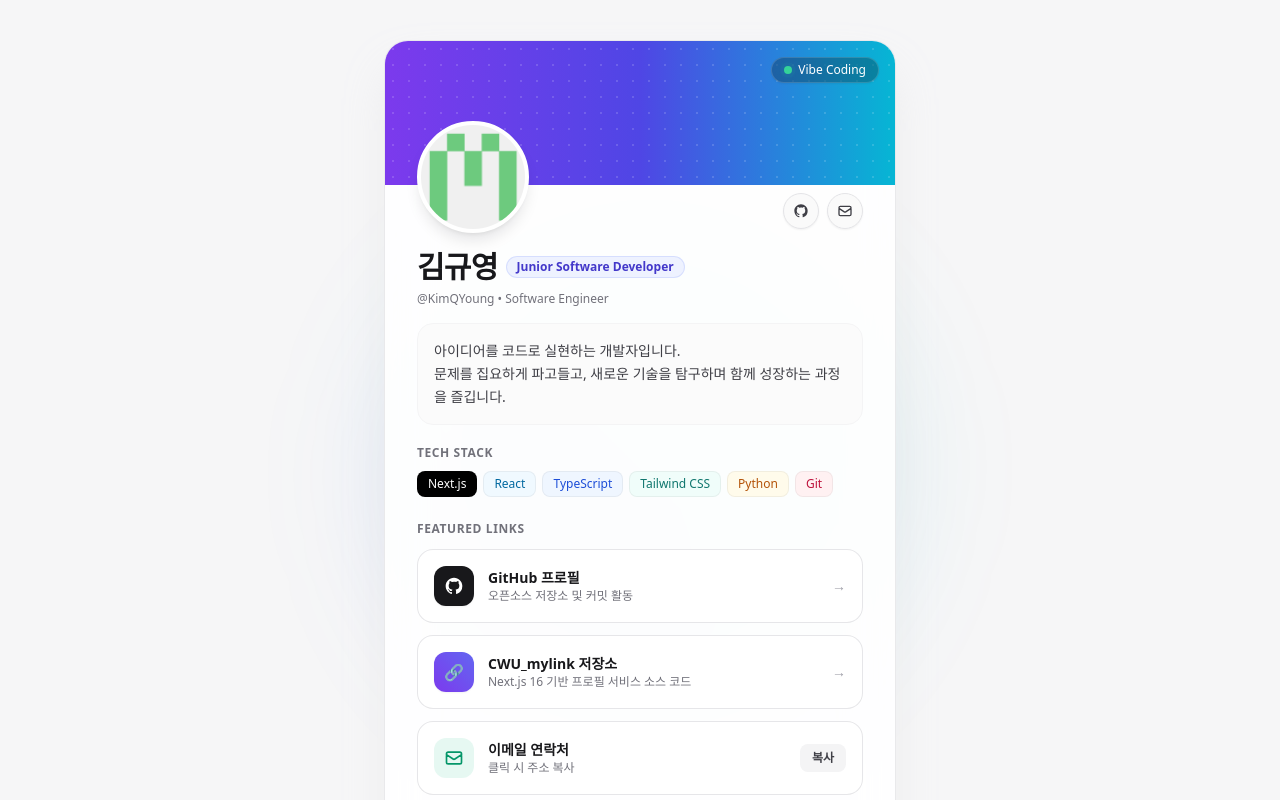
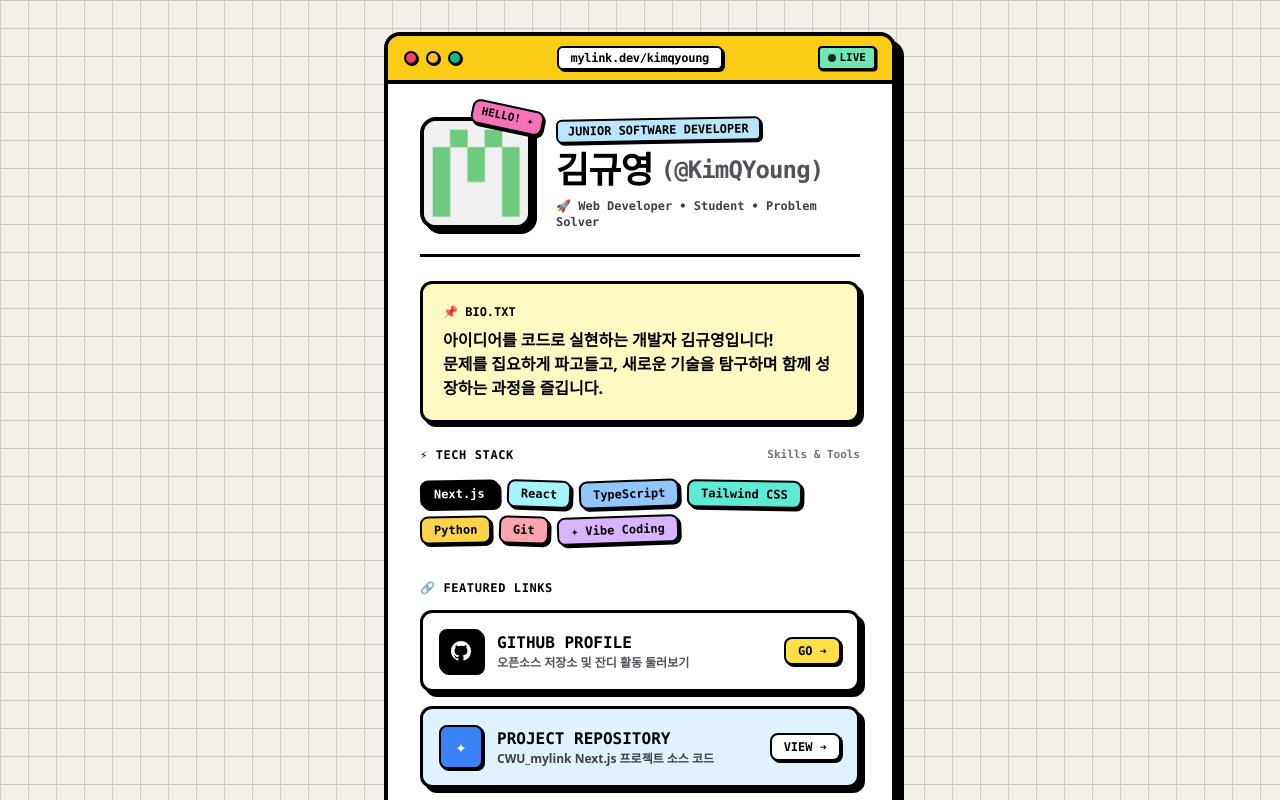
Before and after one commit to KimQYoung/CWU_mylink, a Next.js app: page / in a window 1280 px wide. Shown: the top 800 px of the page. Built offline with nearby package versions, Linux system fonts and the light colour scheme.

Commit message:
feat: 프로필 페이지 Neobrutalism(네오브루탈리즘) 스타일로 전면 리디자인

```diff
--- a/src/app/page.tsx
+++ b/src/app/page.tsx
@@ -10,119 +10,124 @@ export default function Home() {
   const handleCopyEmail = () => {
     navigator.clipboard.writeText(email);
     setCopied(true);
-    setTimeout(() => setCopied(false), 2200);
+    setTimeout(() => setCopied(false), 2400);
   };
 
   const techStacks = [
-    { name: "Next.js", color: "bg-black text-white dark:bg-white dark:text-black" },
-    { name: "React", color: "bg-sky-50 text-sky-700 dark:bg-sky-950/60 dark:text-sky-300" },
-    { name: "TypeScript", color: "bg-blue-50 text-blue-700 dark:bg-blue-950/60 dark:text-blue-300" },
-    { name: "Tailwind CSS", color: "bg-teal-50 text-teal-700 dark:bg-teal-950/60 dark:text-teal-300" },
-    { name: "Python", color: "bg-amber-50 text-amber-700 dark:bg-amber-950/60 dark:text-amber-300" },
-    { name: "Git", color: "bg-rose-50 text-rose-700 dark:bg-rose-950/60 dark:text-rose-300" },
+    { name: "Next.js", bg: "bg-black text-white", rotate: "-rotate-1" },
+    { name: "React", bg: "bg-cyan-200 text-black", rotate: "rotate-2" },
+    { name: "TypeScript", bg: "bg-blue-300 text-black", rotate: "-rotate-2" },
+    { name: "Tailwind CSS", bg: "bg-teal-300 text-black", rotate: "rotate-1" },
+    { name: "Python", bg: "bg-amber-300 text-black", rotate: "-rotate-1" },
+    { name: "Git", bg: "bg-rose-300 text-black", rotate: "rotate-2" },
+    { name: "✦ Vibe Coding", bg: "bg-purple-300 text-black", rotate: "-rotate-2" },
   ];
 
   return (
-    <div className="relative min-h-screen w-full flex items-center justify-center p-4 sm:p-6 md:p-10 bg-zinc-100/80 dark:bg-[#09090b] text-zinc-900 dark:text-zinc-100 overflow-x-hidden font-sans">
+    <div className="relative min-h-screen w-full flex items-center justify-center p-4 sm:p-8 bg-[#F4F0EA] text-black font-sans selection:bg-yellow-300 selection:text-black">
 
-      {/* 앰비언트 백그라운드 글로우 (은은한 분위기) */}
-      <div className="pointer-events-none absolute inset-0 flex items-center justify-center overflow-hidden">
-        <div className="h-[360px] w-[360px] sm:h-[500px] sm:w-[500px] rounded-full bg-gradient-to-tr from-indigo-500/15 via-sky-500/10 to-teal-500/15 blur-3xl dark:from-indigo-600/20 dark:via-purple-600/15 dark:to-teal-500/15" />
+      {/* 1. 배경 레트로 격자 그리드 패턴 */}
+      <div
+        className="pointer-events-none fixed inset-0 opacity-[0.15]"
+        style={{
+          backgroundImage: "linear-gradient(#000000 1.2px, transparent 1.2px), linear-gradient(90deg, #000000 1.2px, transparent 1.2px)",
+          backgroundSize: "28px 28px"
+        }}
+      />
+
+      {/* 2. 네오브루탈리즘 메인 윈도우 카드 컨테이너 */}
+      <main className="relative w-full max-w-lg rounded-2xl border-4 border-black bg-white shadow-[8px_8px_0px_0px_#000000] overflow-hidden transition-all">
+
+        {/* 상단 레트로 OS 윈도우 바 */}
+        <header className="flex h-12 items-center justify-between border-b-4 border-black bg-yellow-400 px-4 select-none">
+          {/* OS 버튼 3개 */}
+          <div className="flex items-center gap-2">
+            <span className="h-3.5 w-3.5 rounded-full border-2 border-black bg-rose-500 inline-block shadow-[1px_1px_0px_0px_#000]" />
+            <span className="h-3.5 w-3.5 rounded-full border-2 border-black bg-amber-400 inline-block shadow-[1px_1px_0px_0px_#000]" />
+            <span className="h-3.5 w-3.5 rounded-full border-2 border-black bg-emerald-500 inline-block shadow-[1px_1px_0px_0px_#000]" />
           </div>
 
-      {/* 메인 반응형 프로필 카드 */}
-      <main className="relative w-full max-w-md sm:max-w-lg rounded-3xl overflow-hidden bg-white/90 dark:bg-zinc-900/90 backdrop-blur-xl border border-zinc-200/80 dark:border-zinc-800 shadow-2xl shadow-zinc-300/40 dark:shadow-black/60 transition-all">
-
-        {/* 1. 상단 그라데이션 히어로 배너 */}
-        <div className="relative h-32 sm:h-36 w-full bg-gradient-to-r from-violet-600 via-indigo-600 to-cyan-500 overflow-hidden">
-          {/* 배너 장식 패턴 */}
-          <div className="absolute inset-0 opacity-15 bg-[radial-gradient(#ffffff_1.5px,transparent_1.5px)] [background-size:16px_16px]" />
-
-          {/* 활동 상태 뱃지 */}
-          <div className="absolute top-4 right-4 flex items-center gap-1.5 rounded-full bg-black/25 backdrop-blur-md px-3 py-1 text-xs font-medium text-white border border-white/15 shadow-sm">
-            <span className="relative flex h-2 w-2">
-              <span className="animate-ping absolute inline-flex h-full w-full rounded-full bg-emerald-400 opacity-75" />
-              <span className="relative inline-flex rounded-full h-2 w-2 bg-emerald-400" />
-            </span>
-            <span>Vibe Coding</span>
-          </div>
+          {/* 중앙 주소창 타이틀 */}
+          <div className="rounded-md border-2 border-black bg-white px-3 py-0.5 font-mono text-xs font-bold tracking-tight shadow-[2px_2px_0px_0px_#000]">
+            mylink.dev/kimqyoung
           </div>
 
-        {/* 2. 프로필 콘텐츠 본문 */}
-        <div className="px-6 sm:px-8 pb-8">
+          {/* 상태 뱃지 */}
+          <div className="flex items-center gap-1 rounded border-2 border-black bg-emerald-300 px-2 py-0.5 font-mono text-[11px] font-black uppercase shadow-[1.5px_1.5px_0px_0px_#000]">
+            <span className="h-2 w-2 rounded-full bg-black animate-pulse" />
+            LIVE
+          </div>
+        </header>
 
-          {/* 아바타 이미지 (배너와 겹치는 구조) */}
-          <div className="-mt-14 sm:-mt-16 mb-4 flex items-end justify-between">
-            <div className="relative h-24 w-24 sm:h-28 sm:w-28 rounded-full border-4 border-white dark:border-zinc-900 bg-white dark:bg-zinc-800 shadow-lg overflow-hidden group">
+        {/* 메인 프로필 본문 */}
+        <div className="p-6 sm:p-8">
+
+          {/* 프로필 헤더 (아바타 & 스티커 & 이름) */}
+          <div className="flex flex-col sm:flex-row sm:items-center gap-5 sm:gap-6 pb-6 border-b-[3px] border-black">
+
+            {/* 아바타 이미지 (하드 섀도우 & 볼드 보더) */}
+            <div className="relative shrink-0 self-start sm:self-center">
+              <div className="relative h-24 w-24 sm:h-28 sm:w-28 rounded-2xl border-4 border-black bg-emerald-200 overflow-hidden shadow-[5px_5px_0px_0px_#000000]">
                 <Image
                   src="/avatar.png"
                   alt="김규영 프로필 이미지"
                   width={112}
                   height={112}
-                className="h-full w-full object-cover transition-transform duration-300 group-hover:scale-105"
+                  className="h-full w-full object-cover"
                   priority
                 />
               </div>
 
-            {/* 작은 소셜 바로가기 아이콘들 */}
-            <div className="flex items-center gap-2 mb-1">
-              <a
-                href="https://github.com/KimQYoung"
-                target="_blank"
-                rel="noopener noreferrer"
-                aria-label="GitHub 프로필"
-                className="flex h-9 w-9 items-center justify-center rounded-full border border-zinc-200 dark:border-zinc-700 bg-zinc-50 dark:bg-zinc-800 text-zinc-700 dark:text-zinc-200 hover:bg-zinc-100 dark:hover:bg-zinc-700 transition-colors shadow-sm"
-              >
-                <svg className="h-4 w-4 fill-current" viewBox="0 0 24 24">
-                  <path fillRule="evenodd" clipRule="evenodd" d="M12 2C6.477 2 2 6.484 2 12.017c0 4.425 2.865 8.18 6.839 9.504.5.092.682-.217.682-.483 0-.237-.008-.868-.013-1.703-2.782.605-3.369-1.343-3.369-1.343-.454-1.158-1.11-1.466-1.11-1.466-.908-.62.069-.608.069-.608 1.003.07 1.53 1.032 1.53 1.032.892 1.53 2.341 1.088 2.91.832.092-.647.35-1.088.636-1.338-2.22-.253-4.555-1.113-4.555-4.951 0-1.093.39-1.988 1.029-2.688-.103-.253-.446-1.272.098-2.65 0 0 .84-.27 2.75 1.026A9.564 9.564 0 0112 6.844c.85.004 1.705.115 2.504.337 1.909-1.296 2.747-1.027 2.747-1.027.546 1.379.202 2.398.1 2.651.64.7 1.028 1.595 1.028 2.688 0 3.848-2.339 4.695-4.566 4.943.359.309.678.92.678 1.855 0 1.338-.012 2.419-.012 2.747 0 .268.18.58.688.482A10.019 10.019 0 0022 12.017C22 6.484 17.522 2 12 2z" />
-                </svg>
-              </a>
-
-              <button
-                onClick={handleCopyEmail}
-                aria-label="이메일 주소 복사"
-                className="flex h-9 w-9 items-center justify-center rounded-full border border-zinc-200 dark:border-zinc-700 bg-zinc-50 dark:bg-zinc-800 text-zinc-700 dark:text-zinc-200 hover:bg-zinc-100 dark:hover:bg-zinc-700 transition-colors shadow-sm"
-              >
-                <svg className="h-4 w-4" fill="none" stroke="currentColor" strokeWidth={2} viewBox="0 0 24 24">
-                  <path strokeLinecap="round" strokeLinejoin="round" d="M3 8l7.89 5.26a2 2 0 002.22 0L21 8M5 19h14a2 2 0 002-2V7a2 2 0 00-2-2H5a2 2 0 00-2 2v10a2 2 0 002 2z" />
-                </svg>
-              </button>
+              {/* 귀여운 스티커 뱃지 */}
+              <div className="absolute -top-3 -right-3 rotate-12 rounded-lg border-2 border-black bg-pink-400 px-2 py-0.5 font-mono text-[11px] font-black text-black shadow-[2px_2px_0px_0px_#000]">
+                HELLO! ✦
               </div>
             </div>
 
-          {/* 이름 & 직무 타이틀 */}
-          <div className="space-y-1.5 text-left">
-            <div className="flex flex-wrap items-center gap-2">
-              <h1 className="text-2xl sm:text-3xl font-extrabold tracking-tight text-zinc-900 dark:text-zinc-50">
+            {/* 이름 및 직무 */}
+            <div className="flex-1 space-y-2 text-left">
+              <div className="inline-block -rotate-1 rounded-md border-2 border-black bg-sky-200 px-2.5 py-0.5 font-mono text-xs font-extrabold uppercase shadow-[2px_2px_0px_0px_#000]">
+                Junior Software Developer
+              </div>
+
+              <h1 className="text-3xl sm:text-4xl font-black tracking-tight text-black flex items-center gap-2">
                 김규영
+                <span className="text-xl sm:text-2xl font-mono text-zinc-600 font-bold">
+                  (@KimQYoung)
+                </span>
               </h1>
-              <span className="text-xs font-semibold px-2.5 py-0.5 rounded-full bg-indigo-50 text-indigo-700 dark:bg-indigo-950/70 dark:text-indigo-300 border border-indigo-200/60 dark:border-indigo-800/60">
-                Junior Software Developer
-              </span>
-            </div>
-            <p className="text-xs font-medium text-zinc-500 dark:text-zinc-400">
-              @KimQYoung • Software Engineer
+
+              <p className="font-mono text-xs font-bold text-zinc-700">
+                🚀 Web Developer • Student • Problem Solver
               </p>
             </div>
+          </div>
 
-          {/* 개발자 소개글 */}
-          <div className="mt-4 p-4 rounded-2xl bg-zinc-50/80 dark:bg-zinc-800/40 border border-zinc-100 dark:border-zinc-800 text-left">
-            <p className="text-sm leading-relaxed text-zinc-700 dark:text-zinc-300">
-              아이디어를 코드로 실현하는 개발자입니다. <br className="hidden sm:inline" />
+          {/* 개발자 소개글 박스 (메모장 / 말풍선 느낌) */}
+          <div className="mt-6 rounded-xl border-[3px] border-black bg-[#FEF9C3] p-4 sm:p-5 shadow-[4px_4px_0px_0px_#000000] text-left">
+            <div className="flex items-center gap-2 font-mono text-xs font-black uppercase text-black mb-2">
+              <span>📌 BIO.TXT</span>
+            </div>
+            <p className="text-sm sm:text-base font-semibold leading-relaxed text-black">
+              아이디어를 코드로 실현하는 개발자 김규영입니다! <br className="hidden sm:inline" />
               문제를 집요하게 파고들고, 새로운 기술을 탐구하며 함께 성장하는 과정을 즐깁니다.
             </p>
           </div>
 
-          {/* 3. 관심 기술 스택 칩 */}
-          <div className="mt-5 text-left">
-            <h2 className="text-xs font-semibold tracking-wider uppercase text-zinc-500 dark:text-zinc-400 mb-2.5">
-              Tech Stack
+          {/* 테크 스택 (스티커 태그 컬렉션) */}
+          <div className="mt-6 text-left">
+            <div className="flex items-center justify-between mb-3">
+              <h2 className="font-mono text-xs font-black uppercase tracking-wider text-black flex items-center gap-1.5">
+                <span>⚡ TECH STACK</span>
               </h2>
-            <div className="flex flex-wrap gap-1.5">
+              <span className="font-mono text-[11px] font-bold text-zinc-500">Skills & Tools</span>
+            </div>
+
+            <div className="flex flex-wrap gap-2 pt-1 pb-1">
               {techStacks.map((tech) => (
                 <span
                   key={tech.name}
-                  className={`inline-flex items-center px-2.5 py-1 rounded-lg text-xs font-medium border border-black/5 dark:border-white/5 ${tech.color}`}
+                  className={`inline-block ${tech.rotate} rounded-lg border-2 border-black px-3 py-1 font-mono text-xs font-extrabold shadow-[2.5px_2.5px_0px_0px_#000000] transition-transform hover:scale-105 hover:rotate-0 cursor-default ${tech.bg}`}
                 >
                   {tech.name}
                 </span>
@@ -130,97 +135,109 @@ export default function Home() {
             </div>
           </div>
 
-          {/* 4. 링크 리스트 카드 섹션 (MyLink 핵심 기능) */}
-          <div className="mt-6 space-y-3">
-            <h2 className="text-xs font-semibold tracking-wider uppercase text-zinc-500 dark:text-zinc-400 text-left">
-              Featured Links
+          {/* 핵심 링크 리스트 (누르는 재미가 있는 하드 버튼) */}
+          <div className="mt-8 space-y-3.5 text-left">
+            <h2 className="font-mono text-xs font-black uppercase tracking-wider text-black flex items-center gap-1.5">
+              <span>🔗 FEATURED LINKS</span>
             </h2>
 
-            {/* GitHub 링크 카드 */}
+            {/* 1. GitHub 버튼 */}
             <a
               href="https://github.com/KimQYoung"
               target="_blank"
               rel="noopener noreferrer"
-              className="group flex items-center justify-between p-3.5 sm:p-4 rounded-2xl border border-zinc-200/90 dark:border-zinc-800 bg-white dark:bg-zinc-800/60 hover:bg-zinc-50 dark:hover:bg-zinc-800 hover:border-zinc-300 dark:hover:border-zinc-700 hover:shadow-md transition-all active:scale-[0.99]"
+              className="group flex items-center justify-between rounded-xl border-[3px] border-black bg-white p-3.5 sm:p-4 shadow-[5px_5px_0px_0px_#000000] transition-all hover:bg-violet-100 hover:translate-x-[2px] hover:translate-y-[2px] hover:shadow-[3px_3px_0px_0px_#000000] active:translate-x-[5px] active:translate-y-[5px] active:shadow-none"
             >
               <div className="flex items-center gap-3.5">
-                <div className="flex h-10 w-10 shrink-0 items-center justify-center rounded-xl bg-zinc-900 text-white dark:bg-white dark:text-zinc-900 shadow-sm">
-                  <svg className="h-5 w-5 fill-current" viewBox="0 0 24 24">
+                <div className="flex h-11 w-11 shrink-0 items-center justify-center rounded-lg border-2 border-black bg-black text-white shadow-[2px_2px_0px_0px_#000]">
+                  <svg className="h-6 w-6 fill-current" viewBox="0 0 24 24">
                     <path fillRule="evenodd" clipRule="evenodd" d="M12 2C6.477 2 2 6.484 2 12.017c0 4.425 2.865 8.18 6.839 9.504.5.092.682-.217.682-.483 0-.237-.008-.868-.013-1.703-2.782.605-3.369-1.343-3.369-1.343-.454-1.158-1.11-1.466-1.11-1.466-.908-.62.069-.608.069-.608 1.003.07 1.53 1.032 1.53 1.032.892 1.53 2.341 1.088 2.91.832.092-.647.35-1.088.636-1.338-2.22-.253-4.555-1.113-4.555-4.951 0-1.093.39-1.988 1.029-2.688-.103-.253-.446-1.272.098-2.65 0 0 .84-.27 2.75 1.026A9.564 9.564 0 0112 6.844c.85.004 1.705.115 2.504.337 1.909-1.296 2.747-1.027 2.747-1.027.546 1.379.202 2.398.1 2.651.64.7 1.028 1.595 1.028 2.688 0 3.848-2.339 4.695-4.566 4.943.359.309.678.92.678 1.855 0 1.338-.012 2.419-.012 2.747 0 .268.18.58.688.482A10.019 10.019 0 0022 12.017C22 6.484 17.522 2 12 2z" />
                   </svg>
                 </div>
-                <div className="text-left">
-                  <p className="text-sm font-bold text-zinc-900 dark:text-zinc-50">GitHub 프로필</p>
-                  <p className="text-xs text-zinc-500 dark:text-zinc-400">오픈소스 저장소 및 커밋 활동</p>
+                <div>
+                  <h3 className="font-mono text-sm sm:text-base font-black text-black">
+                    GITHUB PROFILE
+                  </h3>
+                  <p className="text-xs font-semibold text-zinc-600">
+                    오픈소스 저장소 및 잔디 활동 둘러보기
+                  </p>
                 </div>
               </div>
-              <span className="text-zinc-400 group-hover:translate-x-1 group-hover:text-zinc-700 dark:group-hover:text-zinc-200 transition-all text-sm font-semibold">
-                →
+              <span className="rounded-lg border-2 border-black bg-yellow-300 px-3 py-1 font-mono text-xs font-black shadow-[2px_2px_0px_0px_#000] group-hover:bg-yellow-400">
+                GO ➔
               </span>
             </a>
 
-            {/* MyLink 프로젝트 레포지토리 카드 */}
+            {/* 2. CWU_mylink 저장소 버튼 */}
             <a
               href="https://github.com/KimQYoung/CWU_mylink"
               target="_blank"
               rel="noopener noreferrer"
-              className="group flex items-center justify-between p-3.5 sm:p-4 rounded-2xl border border-zinc-200/90 dark:border-zinc-800 bg-white dark:bg-zinc-800/60 hover:bg-zinc-50 dark:hover:bg-zinc-800 hover:border-zinc-300 dark:hover:border-zinc-700 hover:shadow-md transition-all active:scale-[0.99]"
+              className="group flex items-center justify-between rounded-xl border-[3px] border-black bg-[#E0F2FE] p-3.5 sm:p-4 shadow-[5px_5px_0px_0px_#000000] transition-all hover:bg-[#BAE6FD] hover:translate-x-[2px] hover:translate-y-[2px] hover:shadow-[3px_3px_0px_0px_#000000] active:translate-x-[5px] active:translate-y-[5px] active:shadow-none"
             >
               <div className="flex items-center gap-3.5">
-                <div className="flex h-10 w-10 shrink-0 items-center justify-center rounded-xl bg-gradient-to-tr from-violet-600 to-indigo-500 text-white shadow-sm">
-                  <span className="text-base font-bold">🔗</span>
+                <div className="flex h-11 w-11 shrink-0 items-center justify-center rounded-lg border-2 border-black bg-blue-500 text-white font-mono font-black text-lg shadow-[2px_2px_0px_0px_#000]">
+                  ✦
                 </div>
-                <div className="text-left">
-                  <p className="text-sm font-bold text-zinc-900 dark:text-zinc-50">CWU_mylink 저장소</p>
-                  <p className="text-xs text-zinc-500 dark:text-zinc-400">Next.js 16 기반 프로필 서비스 소스 코드</p>
+                <div>
+                  <h3 className="font-mono text-sm sm:text-base font-black text-black">
+                    PROJECT REPOSITORY
+                  </h3>
+                  <p className="text-xs font-semibold text-zinc-700">
+                    CWU_mylink Next.js 프로젝트 소스 코드
+                  </p>
                 </div>
               </div>
-              <span className="text-zinc-400 group-hover:translate-x-1 group-hover:text-zinc-700 dark:group-hover:text-zinc-200 transition-all text-sm font-semibold">
-                →
+              <span className="rounded-lg border-2 border-black bg-white px-3 py-1 font-mono text-xs font-black shadow-[2px_2px_0px_0px_#000]">
+                VIEW ➔
               </span>
             </a>
 
-            {/* 이메일 복사 액션 카드 */}
+            {/* 3. 이메일 원클릭 복사 버튼 */}
             <div
               onClick={handleCopyEmail}
-              className="group flex items-center justify-between p-3.5 sm:p-4 rounded-2xl border border-zinc-200/90 dark:border-zinc-800 bg-white dark:bg-zinc-800/60 hover:bg-zinc-50 dark:hover:bg-zinc-800 hover:border-zinc-300 dark:hover:border-zinc-700 hover:shadow-md transition-all cursor-pointer active:scale-[0.99]"
+              className="group flex items-center justify-between rounded-xl border-[3px] border-black bg-[#DCFCE7] p-3.5 sm:p-4 shadow-[5px_5px_0px_0px_#000000] transition-all hover:bg-[#BBF7D0] hover:translate-x-[2px] hover:translate-y-[2px] hover:shadow-[3px_3px_0px_0px_#000000] active:translate-x-[5px] active:translate-y-[5px] active:shadow-none cursor-pointer"
             >
               <div className="flex items-center gap-3.5 min-w-0">
-                <div className="flex h-10 w-10 shrink-0 items-center justify-center rounded-xl bg-emerald-500/10 text-emerald-600 dark:bg-emerald-500/20 dark:text-emerald-400">
-                  <svg className="h-5 w-5" fill="none" stroke="currentColor" strokeWidth={2} viewBox="0 0 24 24">
-                    <path strokeLinecap="round" strokeLinejoin="round" d="M3 8l7.89 5.26a2 2 0 002.22 0L21 8M5 19h14a2 2 0 002-2V7a2 2-0 00-2-2H5a2 2 0 00-2 2v10a2 2 0 002 2z" />
+                <div className="flex h-11 w-11 shrink-0 items-center justify-center rounded-lg border-2 border-black bg-emerald-600 text-white shadow-[2px_2px_0px_0px_#000]">
+                  <svg className="h-6 w-6" fill="none" stroke="currentColor" strokeWidth={2.5} viewBox="0 0 24 24">
+                    <path strokeLinecap="round" strokeLinejoin="round" d="M3 8l7.89 5.26a2 2 0 002.22 0L21 8M5 19h14a2 2 0 002-2V7a2 2 0 00-2-2H5a2 2 0 00-2 2v10a2 2 0 002 2z" />
                   </svg>
                 </div>
-                <div className="text-left min-w-0">
-                  <p className="text-sm font-bold text-zinc-900 dark:text-zinc-50">이메일 연락처</p>
-                  <p className="text-xs text-zinc-500 dark:text-zinc-400 truncate">클릭 시 주소 복사</p>
+                <div className="min-w-0">
+                  <h3 className="font-mono text-sm sm:text-base font-black text-black truncate">
+                    CONTACT EMAIL
+                  </h3>
+                  <p className="text-xs font-semibold text-zinc-700 truncate">
+                    {email}
+                  </p>
                 </div>
               </div>
               <button
                 type="button"
-                className="shrink-0 rounded-lg bg-zinc-100 px-3 py-1.5 text-xs font-semibold text-zinc-700 hover:bg-zinc-200 dark:bg-zinc-700 dark:text-zinc-200 dark:hover:bg-zinc-600 transition-colors"
+                className="shrink-0 rounded-lg border-2 border-black bg-white px-3 py-1 font-mono text-xs font-black shadow-[2px_2px_0px_0px_#000] group-hover:bg-black group-hover:text-white transition-colors"
               >
-                {copied ? "복사완료 ✨" : "복사"}
+                {copied ? "COPIED! ✨" : "COPY"}
               </button>
             </div>
 
           </div>
 
-          {/* 5. 푸터 */}
-          <footer className="mt-8 pt-6 border-t border-zinc-100 dark:border-zinc-800/80 text-center">
-            <p className="text-xs text-zinc-400 dark:text-zinc-500 font-medium">
-              © 2026 Kim Kyu Young • Built with Next.js & Tailwind CSS
+          {/* 레트로 스타일 푸터 */}
+          <footer className="mt-8 pt-5 border-t-[3px] border-black text-center">
+            <p className="font-mono text-xs font-extrabold text-black uppercase tracking-tight">
+              ★ 2026 KIM KYU YOUNG • NEO-BRUTALISM EDITION ★
             </p>
           </footer>
 
         </div>
       </main>
 
-      {/* 부드러운 복사 완료 알림 토스트 */}
+      {/* 네오브루탈 토스트 알림 */}
       {copied && (
-        <div className="fixed bottom-6 left-1/2 -translate-x-1/2 z-50 flex items-center gap-2 rounded-full bg-zinc-900 px-4 py-2.5 text-xs font-medium text-white shadow-xl dark:bg-white dark:text-zinc-900 transition-all animate-bounce">
+        <div className="fixed bottom-6 left-1/2 -translate-x-1/2 z-50 flex items-center gap-2.5 rounded-xl border-[3px] border-black bg-black px-5 py-3 text-sm font-mono font-black text-yellow-300 shadow-[5px_5px_0px_0px_#FFE500] animate-bounce">
           <span>✓</span>
-          <span>이메일 주소가 클립보드에 복사되었습니다!</span>
+          <span>EMAIL COPIED TO CLIPBOARD! ✨</span>
         </div>
       )}
 
```
Lines whose indentation alone changed are shown as unchanged.
